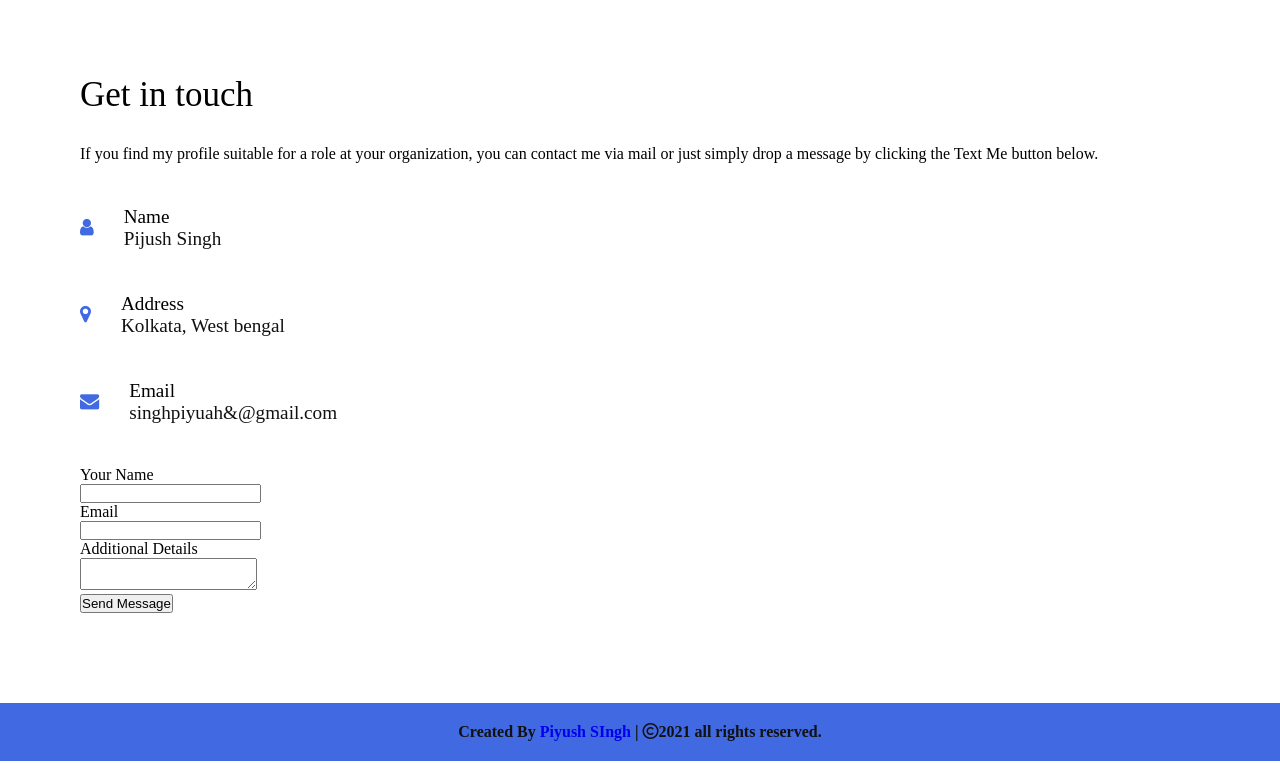
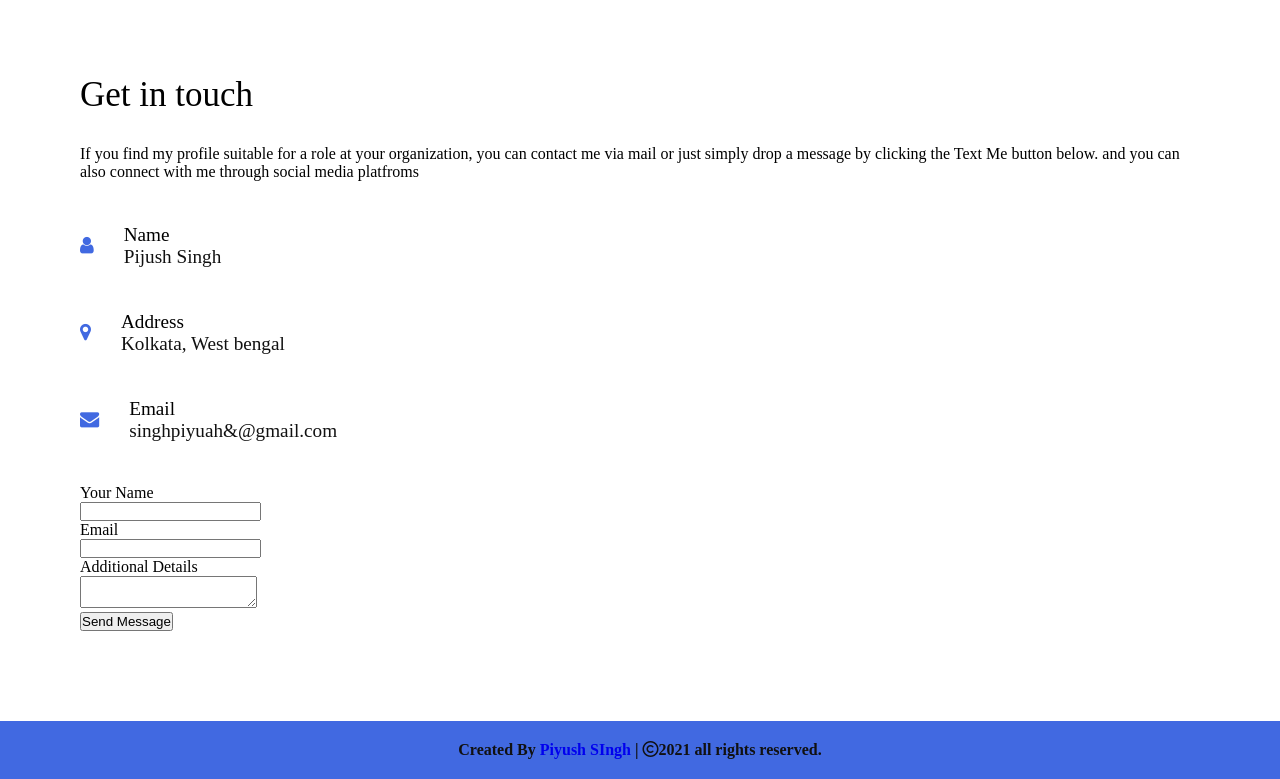
Before and after one commit to PiyushSlnk/my_portfolio.github.io, a plain HTML site: page index.html in a window 1280 px wide. Shown: the part 2596-3375 px from the top of the page. Drawn offline with nearby package versions, Linux system fonts and the light colour scheme.

Commit message:
Update index.html

```diff
--- a/index.html
+++ b/index.html
@@ -152,7 +152,7 @@
         <div class="contact-contact">
             <div class="column left">
                 <div class="text">Get in touch</div>
-                <p>If you find my profile suitable for a role at your organization, you can contact me via mail or just simply drop a message by clicking the Text Me button below.</p>
+                <p>If you find my profile suitable for a role at your organization, you can contact me via mail or just simply drop a message by clicking the Text Me button below. and you can also connect with me through social media platfroms</p>
                 <div class="icons">
                     <br>
                     <div class="row">
```
